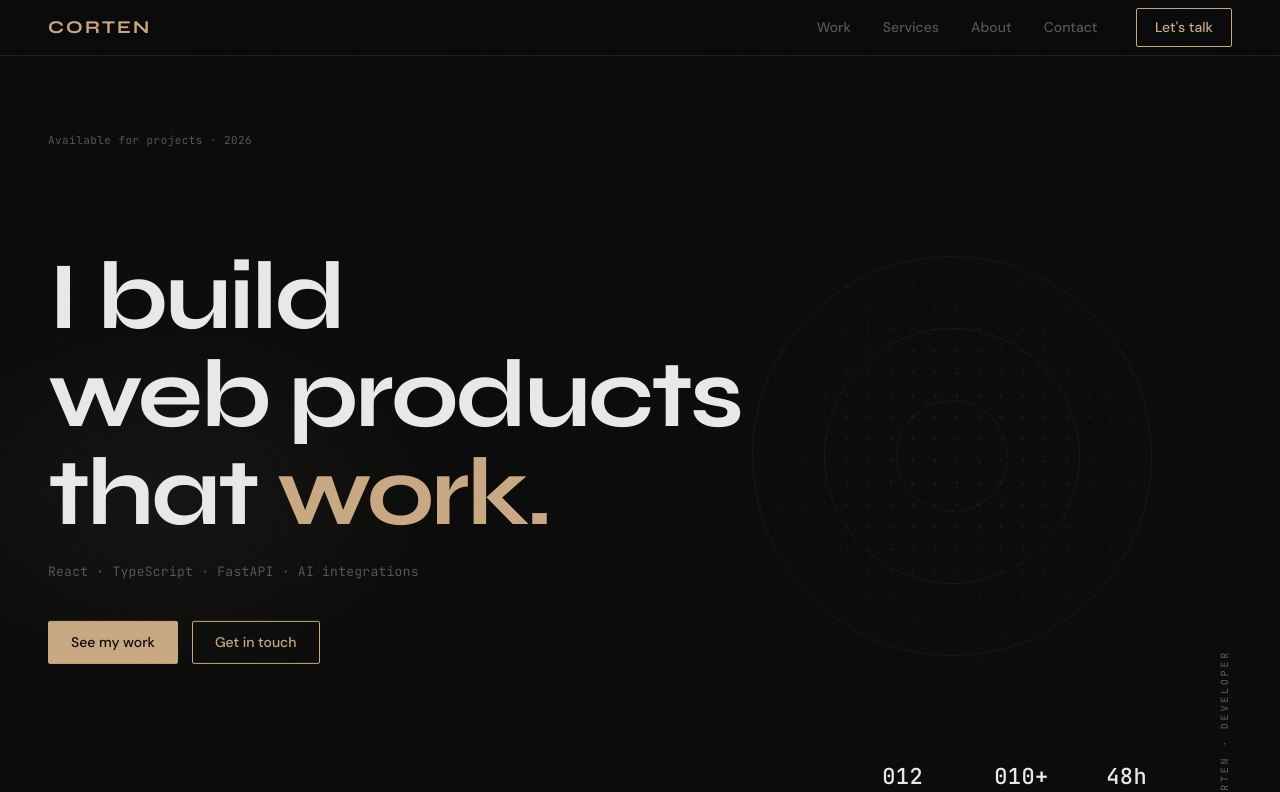
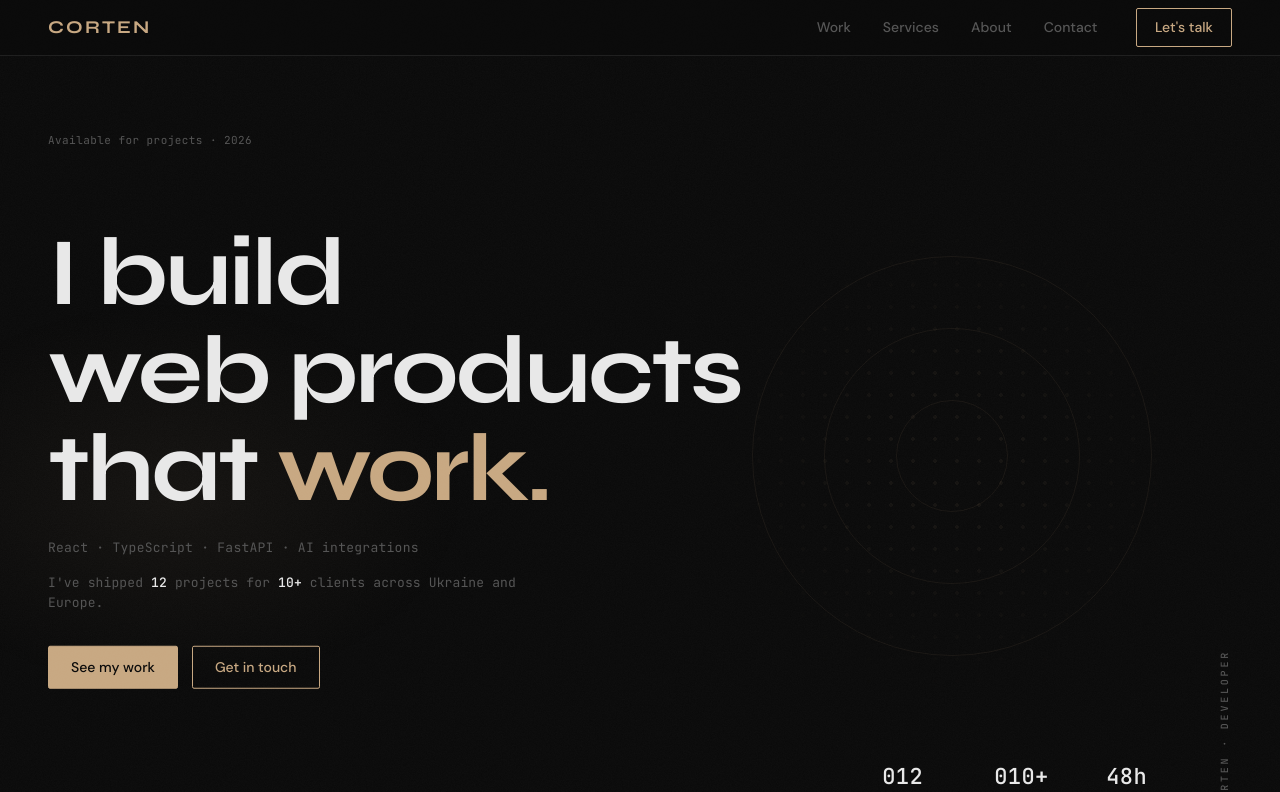
Before and after one commit to namekatana/Corten-dev, a React (Vite) app: page / in a window 1280 px wide. Shown: the top 792 px of the page. Built offline with nearby package versions, Linux system fonts and the light colour scheme.

Commit message:
feat(hero): add ship line with count-up project and client stats

```diff
--- /dev/null
+++ b/src/components/HeroShipLine/HeroShipLine.css
@@ -0,0 +1,15 @@
+.heroShipLine {
+  margin: 1rem 0 0;
+  max-width: 32rem;
+  font-family: var(--font-mono);
+  font-size: clamp(0.75rem, 1.6vw, 0.8125rem);
+  line-height: 1.55;
+  letter-spacing: 0.01em;
+  color: var(--muted);
+}
+
+.heroShipCount {
+  font-weight: 500;
+  color: var(--text);
+  font-variant-numeric: tabular-nums;
+}
--- /dev/null
+++ b/src/components/HeroShipLine/HeroShipLine.tsx
@@ -0,0 +1,32 @@
+import { useCountUp } from '../../hooks/useCountUp'
+import { heroShipCounts } from '../../config/heroShip'
+import './HeroShipLine.css'
+
+type HeroShipLineProps = {
+  play: boolean
+}
+
+export function HeroShipLine({ play }: HeroShipLineProps) {
+  const projects = useCountUp({
+    target: heroShipCounts.projects,
+    play,
+    duration: 1.4,
+  })
+  const clients = useCountUp({
+    target: heroShipCounts.clients,
+    play,
+    duration: 1.4,
+  })
+
+  return (
+    <p className="heroShipLine" aria-live="polite">
+      I&apos;ve shipped{' '}
+      <span className="heroShipCount">{projects}</span> projects for{' '}
+      <span className="heroShipCount">
+        {clients}
+        {heroShipCounts.clientSuffix}
+      </span>{' '}
+      clients across Ukraine and Europe.
+    </p>
+  )
+}
--- /dev/null
+++ b/src/config/heroShip.ts
@@ -0,0 +1,5 @@
+export const heroShipCounts = {
+  projects: 12,
+  clients: 10,
+  clientSuffix: '+',
+}
--- a/src/sections/HomeSection.tsx
+++ b/src/sections/HomeSection.tsx
@@ -1,5 +1,6 @@
 import { motion } from 'motion/react'
 import { HeroGlow } from '../components/HeroGlow/HeroGlow'
+import { HeroShipLine } from '../components/HeroShipLine/HeroShipLine'
 import { HeroSideLabel } from '../components/HeroSideLabel/HeroSideLabel'
 import { HeroStats } from '../components/HeroStats/HeroStats'
 import { HeroStatusTypewriter } from '../components/HeroStatusTypewriter/HeroStatusTypewriter'
@@ -58,6 +59,13 @@ export function HomeSection() {
           React · TypeScript · FastAPI · AI integrations
         </motion.p>
         <motion.div
+          initial={hidden}
+          animate={heroPlay ? shown : hidden}
+          transition={{ duration: 0.55, delay: 0.58, ease: expoOut }}
+        >
+          <HeroShipLine play={heroPlay} />
+        </motion.div>
+        <motion.div
           className="heroActions"
           initial={{ opacity: 0, scale: 0.95 }}
           animate={
--- a/src/sections/homeSection.css
+++ b/src/sections/homeSection.css
@@ -59,7 +59,7 @@
   display: flex;
   flex-wrap: wrap;
   gap: 0.875rem;
-  margin-top: 40px;
+  margin-top: 2rem;
 }
 
 .heroStatsWrap {
```
